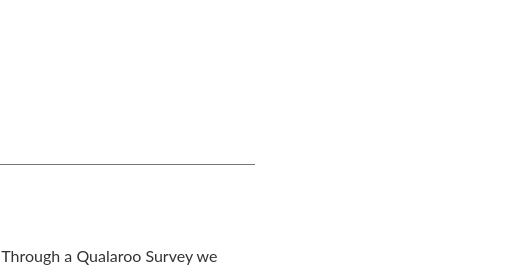
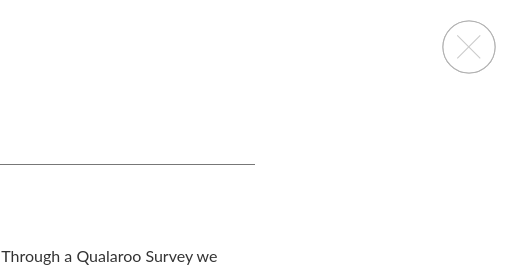
Before and after one commit to asredojevic/asredojevic.github.io, a plain HTML site: page AdCenter.html in a window 1280 px wide. Shown: the top 272 px of the page, 764-1280 px from the left. Drawn offline with Linux system fonts and the light colour scheme; a web font is replaced by a local one.

Commit message:
Update AdCenter.html

```diff
--- a/AdCenter.html
+++ b/AdCenter.html
@@ -64,7 +64,7 @@ ul li.desktop {
 
 </style>
 <body>
-<div class="close"><a href="index.html"></a></div>
+<div class="close"><a href="index.html"><img src="/images/Close.svg" data-pin-nopin="true"></a></div>
 <div id="container">
 <div id="headerImage">
 <a href="index.html"><img src="images/Logo-web.png" alt="allison sredojevic"></a>
```
